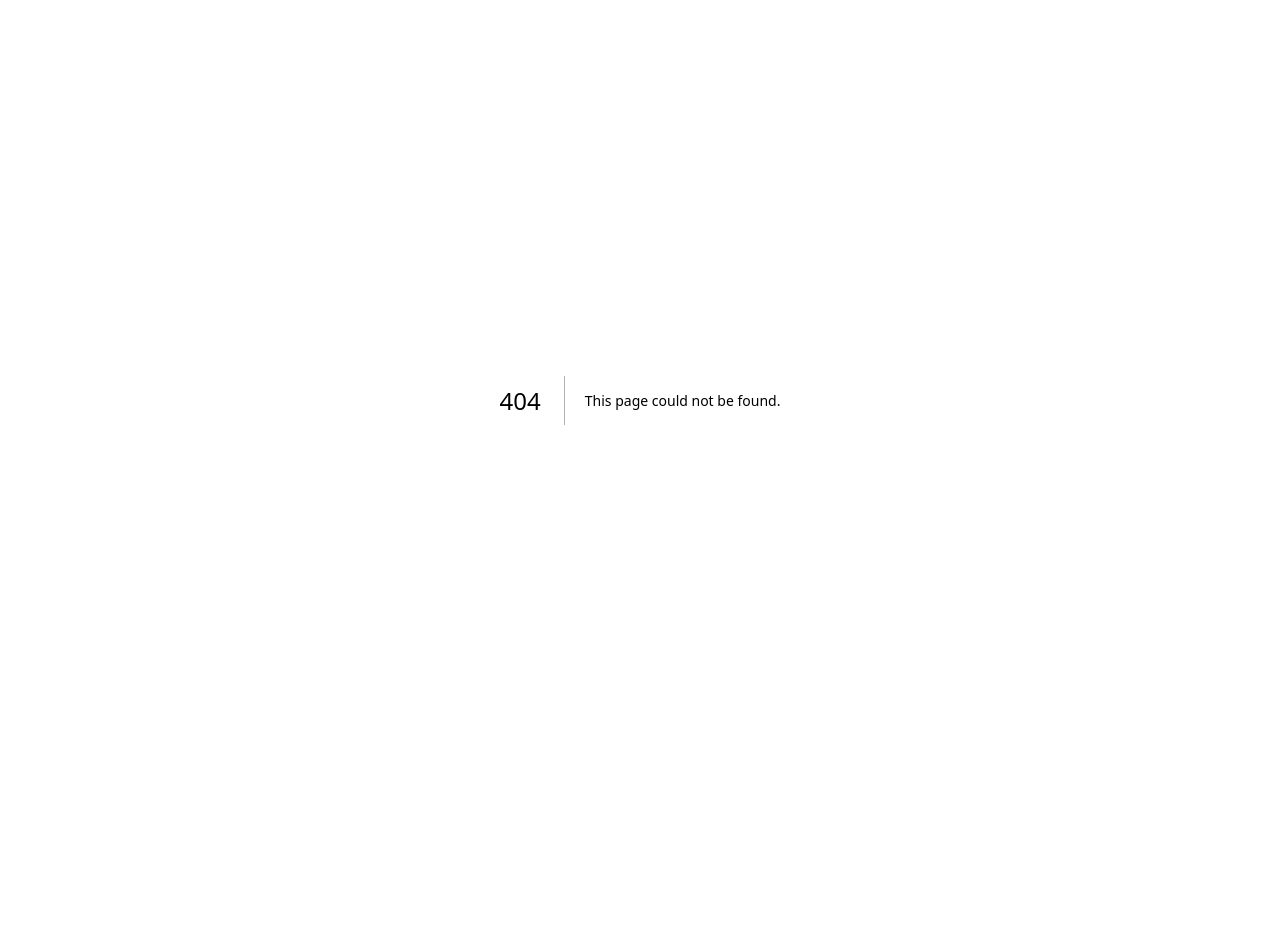
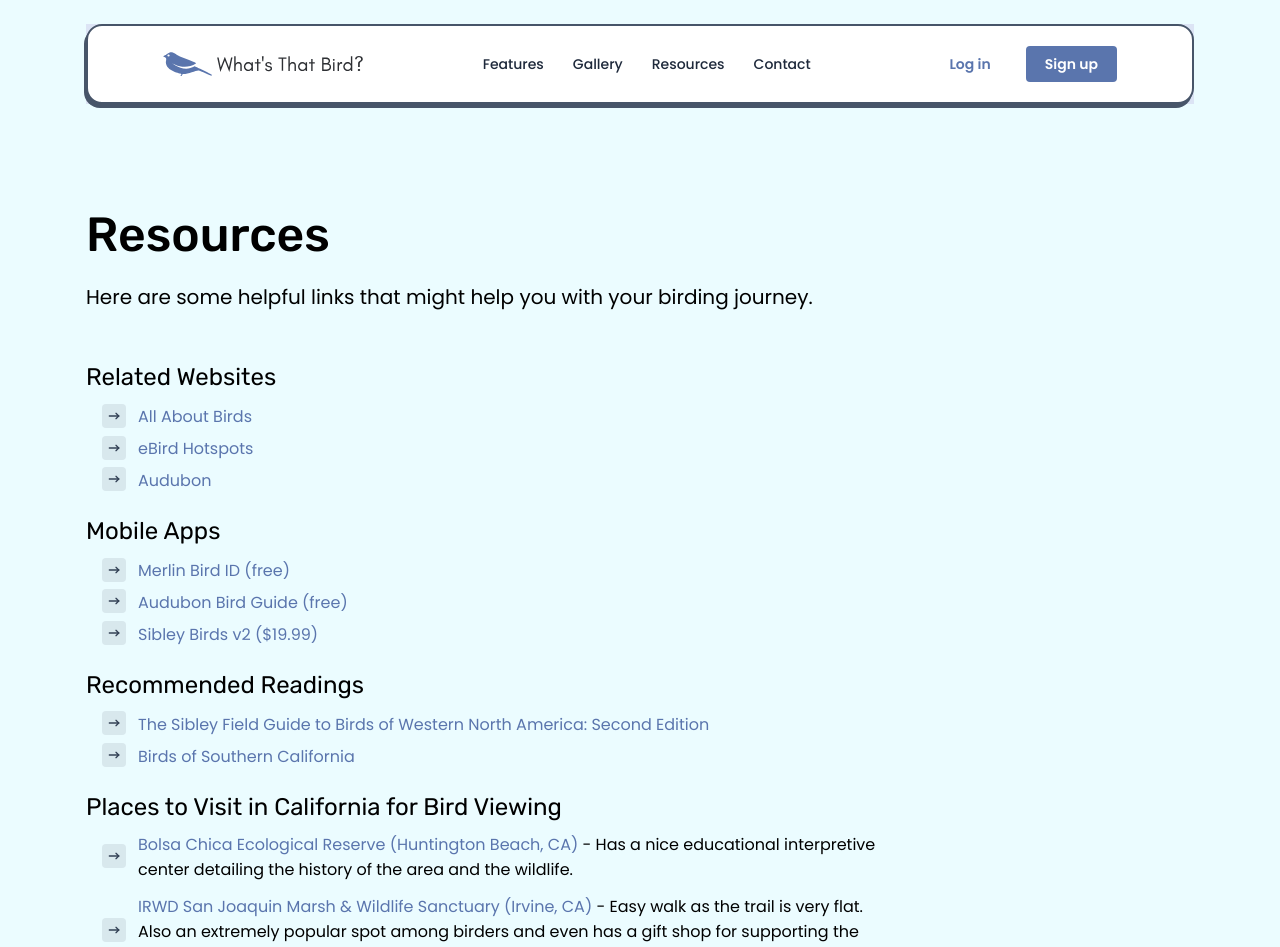
Before and after one commit to AnOrdinaryUsername/whats-that-bird, a Next.js app in the folder apps/web/: page /resources in a window 1280 px wide. Before the commit this address had no page. Shown: the top 947 px of the page. Before the commit the page ends 800 px from the top, so only its background shows below. Built offline with nearby package versions, Linux system fonts and the light colour scheme.

Commit message:
Include content to header pages

```diff
--- /dev/null
+++ b/apps/web/src/pages/resources.tsx
@@ -0,0 +1,182 @@
+import { GenericLayout } from '@/components/Layouts';
+import Header from '@/components/Header';
+import { Anchor, List, Stack, Text, Title, rem } from '@mantine/core';
+import { ThemeIcon } from '@mantine/core';
+import { IconArrowNarrowRight } from '@tabler/icons-react';
+
+const sites = [
+  { link: 'https://www.allaboutbirds.org/guide/', label: 'All About Birds' },
+  { link: 'https://ebird.org/hotspots', label: 'eBird Hotspots' },
+  { link: 'https://www.audubon.org/bird-guide', label: 'Audubon' },
+];
+
+const apps = [
+  { link: 'https://merlin.allaboutbirds.org/', label: 'Merlin Bird ID (free)' },
+  { link: 'https://www.audubon.org/app', label: 'Audubon Bird Guide (free)' },
+  {
+    link: 'https://www.sibleyguides.com/product/sibley-birds-v2-app/',
+    label: 'Sibley Birds v2 ($19.99)',
+  },
+];
+
+const books = [
+  {
+    link: 'https://www.sibleyguides.com/product/sibley-field-guide-birds-western-north-america-second-edition/',
+    label: 'The Sibley Field Guide to Birds of Western North America: Second Edition',
+  },
+  {
+    link: 'https://www.amazon.com/Birds-Southern-California-Kimball-Garrett/dp/0964081083',
+    label: 'Birds of Southern California',
+  },
+];
+
+const places = [
+  {
+    link: 'https://maps.app.goo.gl/siM4qSVEmoFsMUG18',
+    label: 'Bolsa Chica Ecological Reserve (Huntington Beach, CA)',
+    notes:
+      'Has a nice educational interpretive center detailing the history of the area and the wildlife.',
+  },
+  {
+    link: 'https://maps.app.goo.gl/4bxGmgP5UvtdRFMS9',
+    label: 'IRWD San Joaquin Marsh & Wildlife Sanctuary (Irvine, CA)',
+    notes:
+      'Easy walk as the trail is very flat. Also an extremely popular spot among birders and even has a gift shop for supporting the local Audobon Society.',
+  },
+  {
+    link: 'https://maps.app.goo.gl/TqbVnppvrA2ahSHW6',
+    label: 'San Jacinto Wildlife Area (Lakeview, CA)',
+    notes:
+      'There are so many birds in this area. Bring a nice pair of binoculars, a hat, and sunscreen for optimal viewing.',
+  },
+  {
+    link: 'https://maps.app.goo.gl/KA5WWCiNHYv7TAVw5',
+    label: 'Upper Newport Bay Nature Preserve (Newport Beach, CA)',
+    notes:
+      'Similar to Bolsa Chica, with a nice interpretive center and a gorgeous view at the top.',
+  },
+];
+
+export default function ResourcesPage() {
+  const websites = sites.map(({ link, label }) => (
+    <List.Item>
+      <Anchor href={link} target="_blank">
+        {label}
+      </Anchor>
+    </List.Item>
+  ));
+
+  const birdApps = apps.map(({ link, label }) => (
+    <List.Item>
+      <Anchor href={link} target="_blank">
+        {label}
+      </Anchor>
+    </List.Item>
+  ));
+
+  const recommendedReadings = books.map(({ link, label }) => (
+    <List.Item>
+      <Anchor href={link} target="_blank">
+        {label}
+      </Anchor>
+    </List.Item>
+  ));
+
+  const birdingSpots = places.map(({ link, label, notes }) => (
+    <List.Item>
+      <Anchor href={link} target="_blank">
+        {label}
+      </Anchor>{' '}
+      - {notes}
+    </List.Item>
+  ));
+
+  return (
+    <GenericLayout size="lg" bg="#EBFCFF">
+      <Header />
+      <Stack w="100%" gap="xl" mb={rem(96)} pt={rem(40)}>
+        <Stack component="section" maw={rem(800)}>
+          <Stack mb={rem(32)}>
+            <Title order={1} fw={500} fz={rem(48)}>
+              Resources
+            </Title>
+            <Text fz={rem(20)}>
+              Here are some helpful links that might help you with your birding journey.
+            </Text>
+          </Stack>
+          <Stack gap="lg">
+            <Stack gap='xs'>
+              <Title order={2} fw={400} fz={rem(24)}>
+                Related Websites
+              </Title>
+              <List
+                withPadding
+                listStyleType="disc"
+                spacing={4}
+                icon={
+                  <ThemeIcon size={24} variant="light" color="gray">
+                    <IconArrowNarrowRight style={{ width: rem(16), height: rem(16) }} />
+                  </ThemeIcon>
+                }
+              >
+                {websites}
+              </List>
+            </Stack>
+            <Stack gap='xs'>
+            <Title order={2} fw={400} fz={rem(24)}>
+              Mobile Apps
+            </Title>
+              <List
+                withPadding
+                listStyleType="disc"
+                spacing={4}
+                icon={
+                  <ThemeIcon size={24} variant="light" color="gray">
+                    <IconArrowNarrowRight style={{ width: rem(16), height: rem(16) }} />
+                  </ThemeIcon>
+                }
+              >
+                {birdApps}
+              </List>
+            </Stack>
+            <Stack gap='xs'>
+              <Title order={2} fw={400} fz={rem(24)}>
+                Recommended Readings
+              </Title>
+
+              <List
+                withPadding
+                listStyleType="disc"
+                spacing={4}
+                icon={
+                  <ThemeIcon size={24} variant="light" color="gray">
+                    <IconArrowNarrowRight style={{ width: rem(16), height: rem(16) }} />
+                  </ThemeIcon>
+                }
+              >
+                {recommendedReadings}
+              </List>
+            </Stack>
+            <Stack gap='xs'>
+              <Title order={2} fw={400} fz={rem(24)}>
+                Places to Visit in California for Bird Viewing
+              </Title>
+              <List
+                withPadding
+                listStyleType="disc"
+                spacing={12}
+                icon={
+                  <ThemeIcon size={24} variant="light" color="gray">
+                    <IconArrowNarrowRight style={{ width: rem(16), height: rem(16) }} />
+                  </ThemeIcon>
+                }
+              >
+                {birdingSpots}
+              </List>
+            </Stack>
+          </Stack>
+        </Stack>
+      </Stack>
+    </GenericLayout>
+  );
+}
```
Also changed, not shown: apps/web/src/pages/about.tsx (added, +51 -0 lines), apps/web/src/pages/contact-us.tsx (added, +23 -0 lines).
